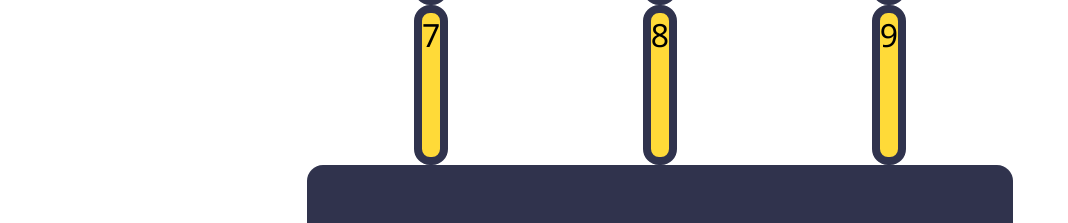
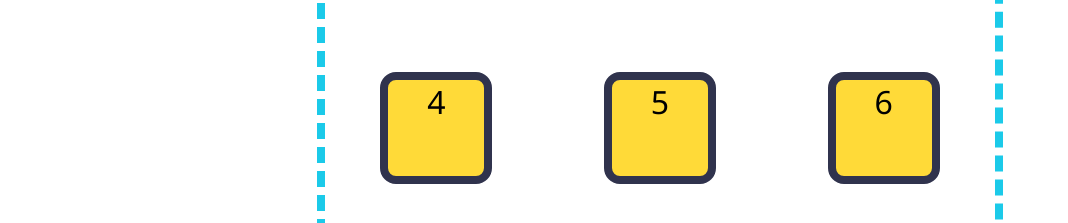
Before and after one commit to Gustavo-UNIJORGE/CSS-Grid-Layout, a plain HTML site: page justify-items.html in a window 1280 px wide. Shown: the part 2579-2802 px from the top of the page, without its empty margins (0-1068 px from the left). Drawn offline with Linux system fonts and the light colour scheme.

Commit message:
refac: styles dos exemplos colocados em arquivos diferentes

```diff
--- /dev/null
+++ b/example-gap.css
@@ -0,0 +1,15 @@
+ol.example li>.grid-example {
+  display: grid;
+  width: 480px;
+  height: 480px;
+  grid-template-columns: 1fr 1fr 1fr;
+  grid-template-rows: 1fr 1fr 1fr;
+}
+
+ol.example li>.grid-example>*{
+  color: transparent;
+  text-align: center;
+  border: solid var(--background-color-blue) .25em;
+  border-radius: 16px;
+  background-color: var(--color-key-code);
+}
--- /dev/null
+++ b/example-justify-items.css
@@ -0,0 +1,58 @@
+ol.example {
+  display: flex;
+  flex-flow: row wrap;
+  align-items: center;
+  align-content: space-around;
+  justify-content: space-evenly;
+}
+
+ol.example li * {
+  text-align: center;
+}
+
+ol.example li .flex-example {
+  display: block;
+  border: solid var(--background-color-blue) .25em;
+  border-radius: 16px;
+  background-color: var(--color-key-code);
+}
+
+ol.example li .grid-example {
+  display: grid;
+}
+
+ol.example li .grid-example>* {
+  border: solid var(--background-color-blue) .25em;
+  border-radius: 16px;
+  background-color: var(--color-key-code);
+}
+
+ol.example li>.grid-example{
+  display: grid;
+  height: 70vh;
+  grid-template-columns: 1fr 1fr 1fr;
+  grid-template-rows: 1fr 1fr 1fr;
+  border: dashed var(--color-key-attr) 8px;
+  border-radius: 16px
+}
+
+ol.example li>.grid-example:not(#stretch)>* {
+  width: 96px;
+  height: 96px;
+}
+
+ol.example li>.grid-example#start{
+  justify-items: start;
+}
+
+ol.example li>.grid-example#end{
+  justify-items: end;
+}
+
+ol.example li>.grid-example#center{
+  justify-items: center;
+}
+
+ol.example li>.grid-example#stretch{
+  justify-items: stretch;
+}
--- a/justify-items.html
+++ b/justify-items.html
@@ -5,6 +5,7 @@
     <meta name="viewport" content="width=device-width, initial-scale=1.0">
     <title>CSS Grid - Justify Items</title>
     <link rel="stylesheet" href="style.css">
+    <link rel="stylesheet" href="example-justify-items.css">
 </head>
 <body>
     <h1>Organizando o Grid Layout</h1>
--- a/style.css
+++ b/style.css
@@ -134,43 +134,3 @@ ol.example#template-rows li .grid-example {
     grid-template-columns: 1fr 1fr;
     grid-template-rows: 1fr 1fr 1fr;
 }
-
-ol.example#column-gap li>.grid-example {
-    display: grid;
-    width: 480px;
-    height: 480px;
-    grid-template-columns: 1fr 1fr 1fr;
-    grid-template-rows: 1fr 1fr 1fr;
-}
-
-ol.example#column-gap li>.grid-example>*{
-    color: transparent;
-    text-align: center;
-    border: solid var(--background-color-blue) .25em;
-    border-radius: 16px;
-    background-color: var(--color-key-code);
-}
-
-ol.example#justify-items li>.grid-example{
-    display: grid;
-    width: 100%;
-    height: 480px;
-    grid-template-columns: 1fr 1fr 1fr;
-    grid-template-rows: 1fr 1fr 1fr;
-}
-
-ol.example#justify-items li>.grid-example#start{
-    justify-items: start;
-}
-
-ol.example#justify-items li>.grid-example#end{
-    justify-items: end;
-}
-
-ol.example#justify-items li>.grid-example#center{
-    justify-items: center;
-}
-
-ol.example#justify-items li>.grid-example#stretch{
-    justify-items: stretch;
-}
```
Also changed, not shown: gap-columns.html (+2 -0 lines), gap-rows.html (+2 -0 lines), gap.html (+1 -0 lines).
